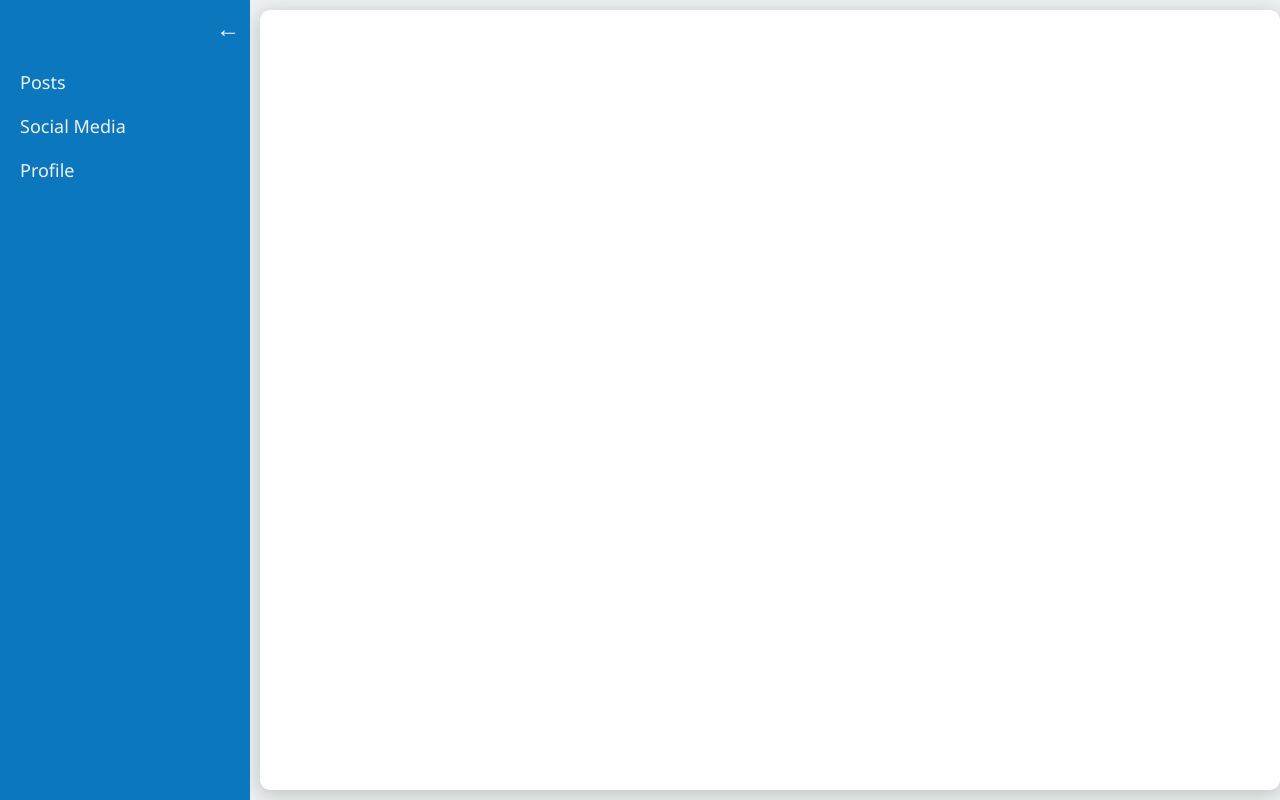
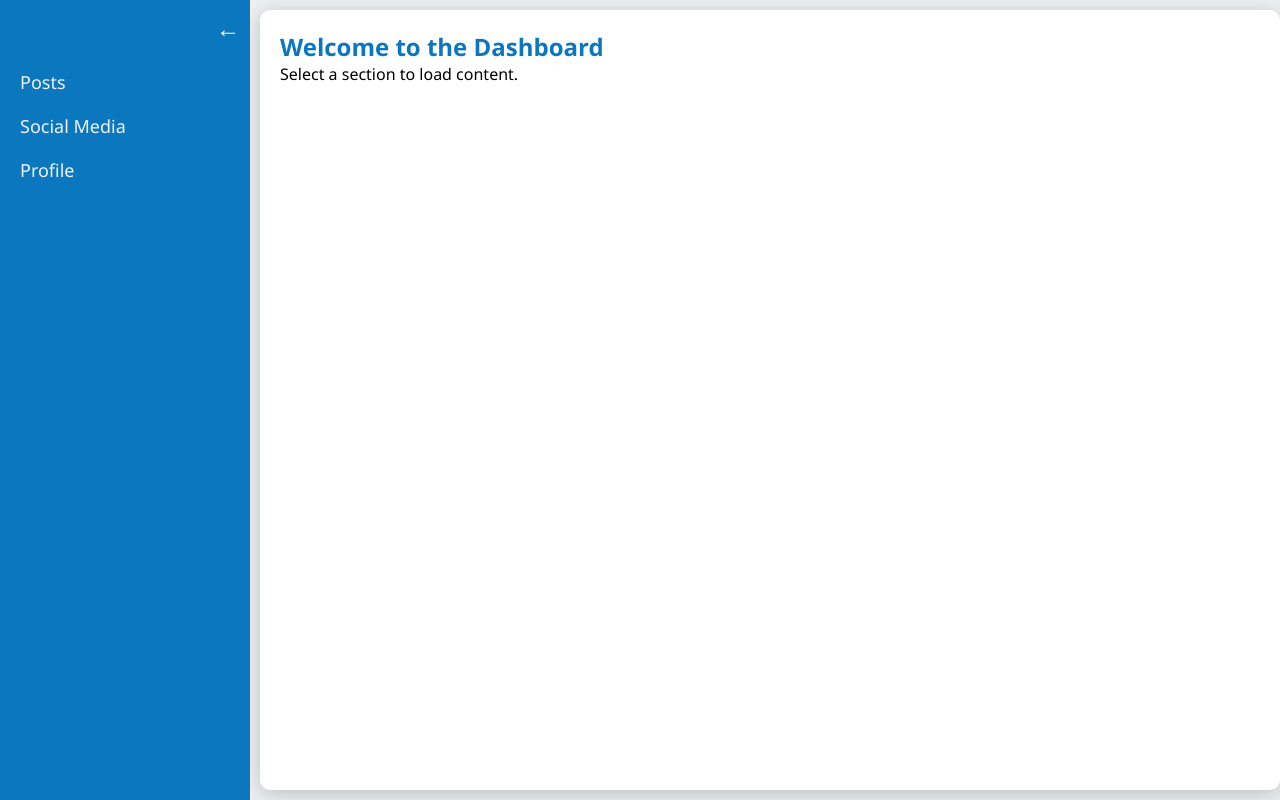
Before and after one commit to Djeufo/frontend-plani-poste, a plain HTML site: page dashbord.html in a window 1280 px wide. Drawn offline with Linux system fonts and the light colour scheme.

Commit message:
refactoring

```diff
--- /dev/null
+++ b/css/home.css
@@ -0,0 +1,3 @@
+h2 {
+  color: #0b77be;
+}
--- a/dashbord.html
+++ b/dashbord.html
@@ -6,6 +6,7 @@
 
     <title>Dashboard</title>
     <link rel="stylesheet" href="/css/dashbaord.css" />
+    <link rel="stylesheet" href="/css/home.css" />
   </head>
   <body>
     <!-- ☰ Menu Button -->
--- a/js/dashbord.js
+++ b/js/dashbord.js
@@ -27,6 +27,11 @@ function toggleSidebar() {
     }
   }
 }
+
+// Load default content on initial page load
+window.addEventListener("DOMContentLoaded", () => {
+  loadSection("/sections/home.html");
+});
 
 // On load, initialize state
 window.addEventListener("load", () => {
@@ -88,8 +93,3 @@ function loadSection(file) {
       ).innerHTML = `<p style="color:red;">${error.message}</p>`;
     });
 }
-
-// Load default content on initial page load
-window.addEventListener("DOMContentLoaded", () => {
-  loadSection("/sections/home.html");
-});
```
Also changed, not shown: css/dashbaord.css (line endings or trailing spaces).
